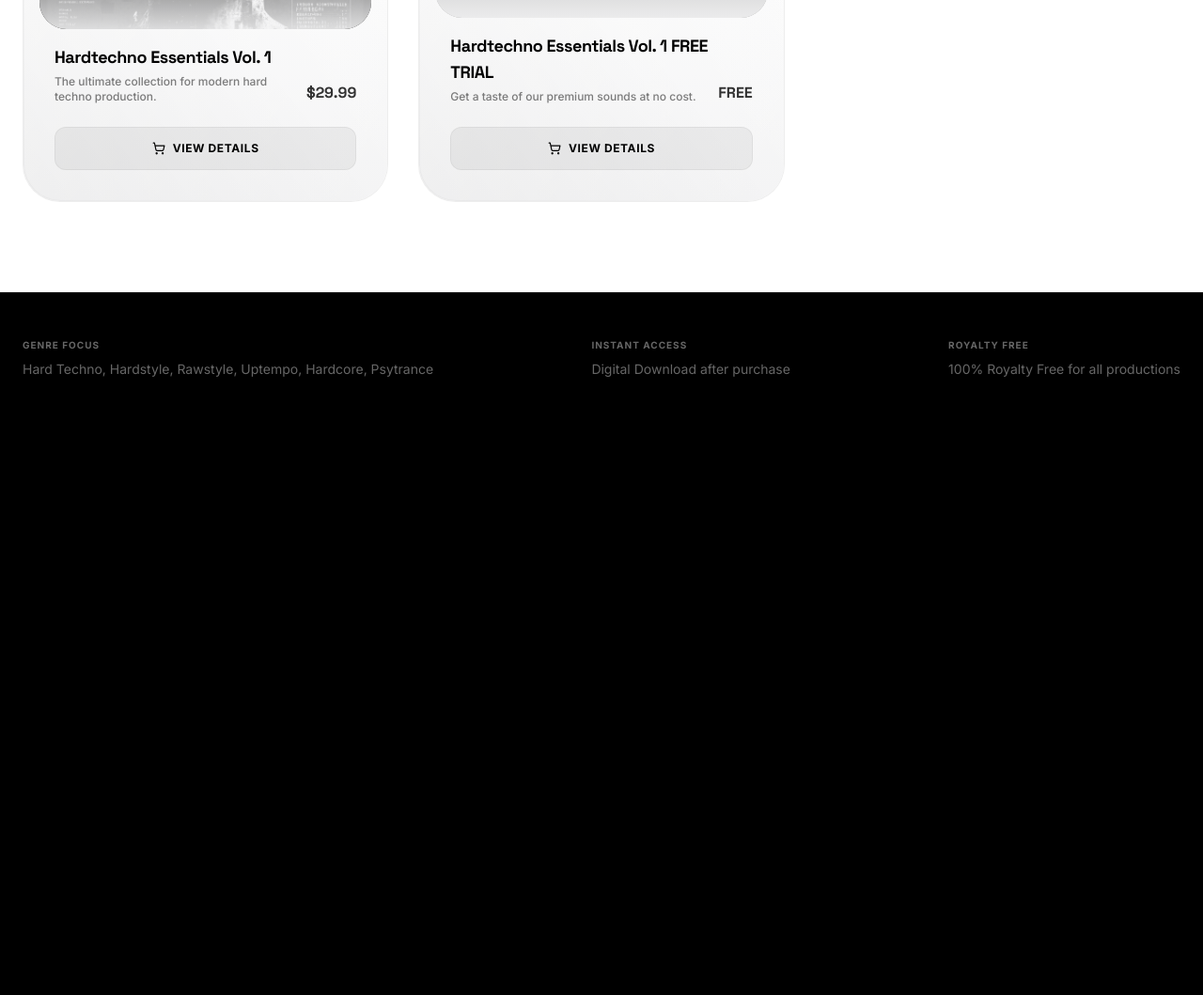
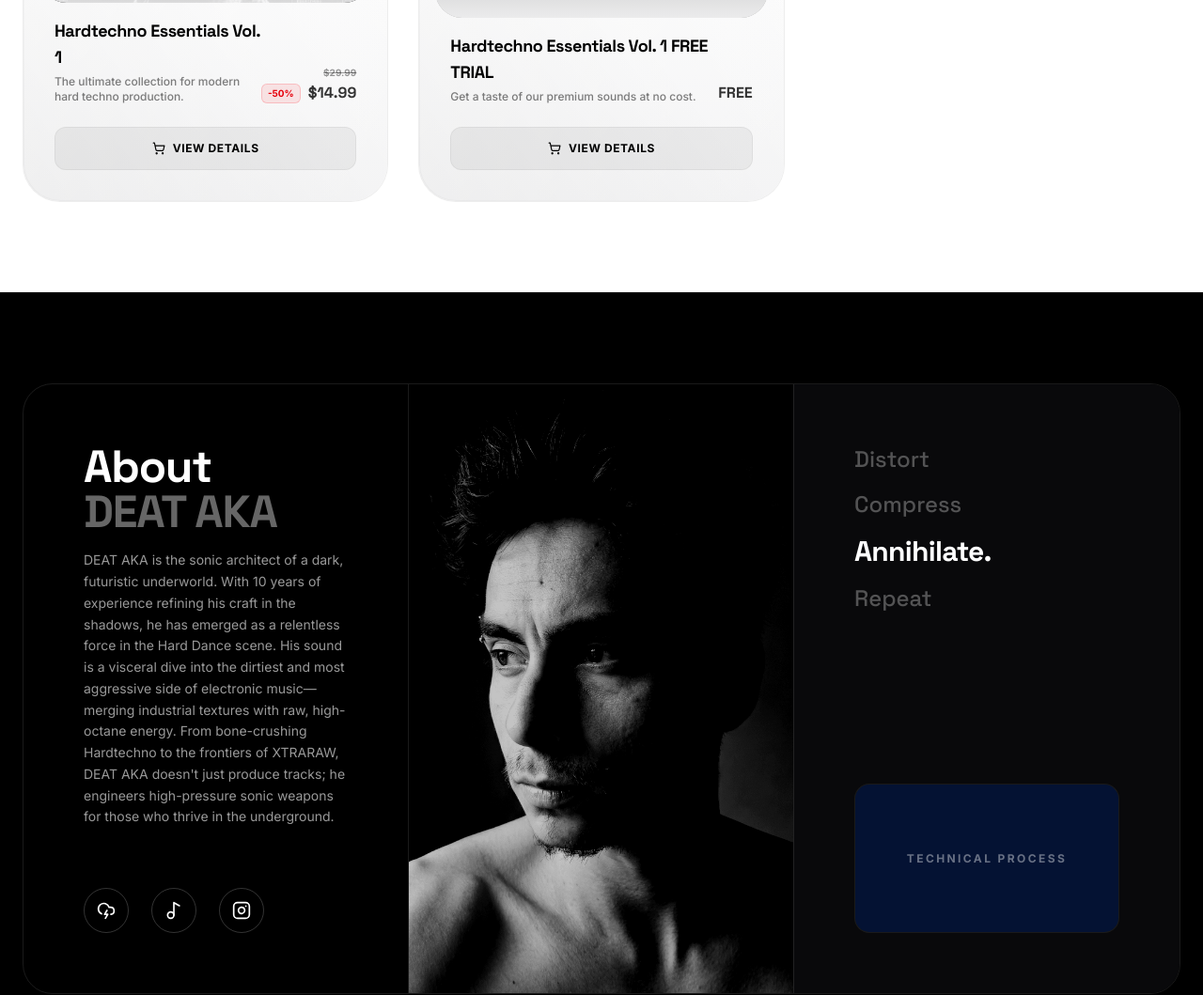
Before and after one commit to CristianRodrigue/aka-sounds-landing, a React (Vite) app: page / in a window 1280 px wide. Shown: the part 1442-2501 px from the top of the page at 94% size. Before the commit the page ends 1893 px from the top, so only its background shows below. Built offline with nearby package versions, Linux system fonts and the light colour scheme; grey boxes are pictures that could not be loaded.

Commit message:
actualizacion pagina

```diff
--- a/index.html
+++ b/index.html
@@ -4,7 +4,7 @@
 <head>
     <meta charset="UTF-8" />
     <meta name="viewport" content="width=device-width, initial-scale=1.0" />
-    <title>AKA SOUNDSSSsss</title>
+    <title>AKA SOUNDS</title>
 </head>
 
 <body>
--- a/src/data/products.ts
+++ b/src/data/products.ts
@@ -7,10 +7,13 @@ export const products = [
         slug: "hardtechno-essentials-vol-1",
         name: "Hardtechno Essentials Vol. 1",
         description: "The ultimate collection for modern hard techno production.",
-        price: "$29.99",
+        price: "$14.99",
+        originalPrice: "$29.99",
+        discountPercentage: 50,
         genre: "HARD TECHNO",
         image: htEssentialsImg,
         wcProductId: 123, // Placeholder for the actual WooCommerce Product ID
+        paymentUrl: "https://payhip.com/b/ljIN2",
         scTrackUrl: "https://api.soundcloud.com/tracks/1580231579" // Example SC track
     },
     {
@@ -19,9 +22,12 @@ export const products = [
         name: "Hardtechno Essentials Vol. 1 FREE TRIAL",
         description: "Get a taste of our premium sounds at no cost.",
         price: "FREE",
+        originalPrice: undefined,
+        discountPercentage: undefined,
         genre: "SAMPLE PACK",
         image: htFreeTrialImg,
         wcProductId: 124,
+        paymentUrl: "https://payhip.com/b/5jDOq",
         scTrackUrl: "https://api.soundcloud.com/tracks/1580231579"
     }
 ];
--- a/src/pages/Home.tsx
+++ b/src/pages/Home.tsx
@@ -1,7 +1,8 @@
 import { motion } from "motion/react";
-import { ShoppingCart, Search, Play, ChevronRight, Zap } from "lucide-react";
+import { ShoppingCart, Search, Play, ChevronRight, Zap, Instagram, CloudLightning, Music2 } from "lucide-react";
 import { Link } from "react-router-dom";
 import { products } from "../data/products";
+import deatPortrait from "../assets/deat_portrait.png";
 
 export default function Home() {
     return (
@@ -25,7 +26,7 @@ export default function Home() {
                             className="inline-flex items-center gap-2 px-3 py-1 rounded-full border border-white/10 bg-white/5 text-xs font-bold tracking-widest uppercase mb-8"
                         >
                             <Zap size={12} className="text-white" />
-                            New Release: HARD TECHNO VOL. 4
+                            New Release: HARDTECHNO ESSENTIALS VOL. 1
                         </motion.div>
 
                         <h1 className="text-6xl md:text-8xl font-display font-extrabold tracking-tighter leading-[0.9] mb-8">
@@ -89,6 +90,8 @@ export default function Home() {
                     </motion.div>
                 </div>
             </main>
+
+
 
             {/* Featured Products Section */}
             <section className="py-24 relative bg-white text-black">
@@ -158,8 +161,22 @@ export default function Home() {
                                                     </Link>
                                                     <p className="text-xs text-black/50 font-medium">{product.description}</p>
                                                 </div>
-                                                <div className="text-base font-display font-bold text-black/80">
-                                                    {product.price}
+                                                <div className="flex flex-col items-end">
+                                                    {product.originalPrice && (
+                                                        <span className="text-[10px] font-bold text-black/40 line-through mb-0.5">
+                                                            {product.originalPrice}
+                                                        </span>
+                                                    )}
+                                                    <div className="flex items-center gap-2">
+                                                        {product.discountPercentage && (
+                                                            <span className="bg-red-500/10 text-red-600 border border-red-500/20 text-[10px] font-bold px-1.5 py-0.5 rounded-md">
+                                                                -{product.discountPercentage}%
+                                                            </span>
+                                                        )}
+                                                        <span className="text-base font-display font-bold text-black/80">
+                                                            {product.price}
+                                                        </span>
+                                                    </div>
                                                 </div>
                                             </div>
 
@@ -180,6 +197,64 @@ export default function Home() {
                     </div>
                 </div>
             </section>
+            {/* About Me Section - Tri-Grid Layout */}
+            <section className="py-24 relative bg-black text-white border-y border-white/5">
+                <div className="max-w-[1400px] mx-auto px-6">
+                    <div className="grid grid-cols-1 md:grid-cols-3 gap-0 border border-white/10 rounded-[2rem] overflow-hidden">
+
+                        {/* Column 1: Info & Links */}
+                        <div className="p-12 md:p-16 border-b md:border-b-0 md:border-r border-white/10 flex flex-col justify-between">
+                            <div>
+                                <h3 className="text-4xl lg:text-5xl font-display font-bold tracking-tight mb-4">
+                                    About <br /> <span className="text-white/40">DEAT AKA</span>
+                                </h3>
+                                <p className="text-white/60 text-sm leading-relaxed mb-8">
+                                    DEAT AKA is the sonic architect of a dark, futuristic underworld. With 10 years of experience refining his craft in the shadows, he has emerged as a relentless force in the Hard Dance scene. His sound is a visceral dive into the dirtiest and most aggressive side of electronic music—merging industrial textures with raw, high-octane energy. From bone-crushing Hardtechno to the frontiers of XTRARAW, DEAT AKA doesn't just produce tracks; he engineers high-pressure sonic weapons for those who thrive in the underground.
+                                </p>
+                            </div>
+
+                            <div className="mt-8 flex items-center gap-6">
+                                <a href="https://soundcloud.com/deat_aka" target="_blank" rel="noopener noreferrer" className="w-12 h-12 rounded-full border border-white/20 flex items-center justify-center hover:bg-white/10 hover:text-[#ff5500] hover:border-[#ff5500] transition-colors" title="Soundcloud">
+                                    <CloudLightning size={20} />
+                                </a>
+                                <a href="https://open.spotify.com/intl-es/artist/2J50ThxDETbxoqoT4KP9bU?si=e1WUj9Z6TfOckAKzqED8hg" target="_blank" rel="noopener noreferrer" className="w-12 h-12 rounded-full border border-white/20 flex items-center justify-center hover:bg-white/10 hover:text-[#1DB954] hover:border-[#1DB954] transition-colors" title="Spotify">
+                                    <Music2 size={20} />
+                                </a>
+                                <a href="https://www.instagram.com/deat_aka/" target="_blank" rel="noopener noreferrer" className="w-12 h-12 rounded-full border border-white/20 flex items-center justify-center hover:bg-white/10 hover:text-[#E1306C] hover:border-[#E1306C] transition-colors" title="Instagram">
+                                    <Instagram size={20} />
+                                </a>
+                            </div>
+                        </div>
+
+                        {/* Column 2: Visual Center (The Portrait) */}
+                        <div className="relative aspect-square md:aspect-auto border-b md:border-b-0 md:border-r border-white/10 bg-zinc-950 flex flex-col items-center justify-center overflow-hidden p-0 group">
+
+                            <div className="relative z-10 w-full h-full grayscale contrast-125 brightness-75 group-hover:grayscale-0 group-hover:contrast-100 transition-all duration-700">
+                                <img src={deatPortrait} alt="DEAT AKA" className="w-full h-full object-cover scale-[1.15]" />
+                            </div>
+                        </div>
+
+                        {/* Column 3: Philosophy / Tech */}
+                        <div className="p-12 md:p-16 flex flex-col justify-between bg-zinc-950">
+                            <div className="space-y-4 mb-20 text-right md:text-left">
+                                <div className="text-2xl font-display font-medium text-white/30 hover:text-white transition-colors cursor-default">Distort</div>
+                                <div className="text-2xl font-display font-medium text-white/30 hover:text-white transition-colors cursor-default">Compress</div>
+                                <div className="text-3xl font-display font-bold text-white tracking-tight">Annihilate.</div>
+                                <div className="text-2xl font-display font-medium text-white/30 hover:text-white transition-colors cursor-default">Repeat</div>
+                            </div>
+
+                            <div className="relative w-full aspect-video rounded-2xl overflow-hidden border border-white/10 bg-black group">
+                                <div className="absolute inset-0 bg-blue-600/20 group-hover:bg-blue-600/0 transition-colors mix-blend-screen z-10" />
+                                {/* Placeholder for secondary tech image/video */}
+                                <div className="w-full h-full flex flex-col items-center justify-center gap-2">
+                                    <span className="text-xs uppercase tracking-[0.2em] font-bold text-white/40">Technical Process</span>
+                                </div>
+                            </div>
+                        </div>
+
+                    </div>
+                </div>
+            </section>
         </>
     );
 }
```
Also changed, not shown: src/pages/Product.tsx (+37 -10 lines), src/assets/deat_portrait.png (added), 4 other files (tests, documents, lock files or other folders).
